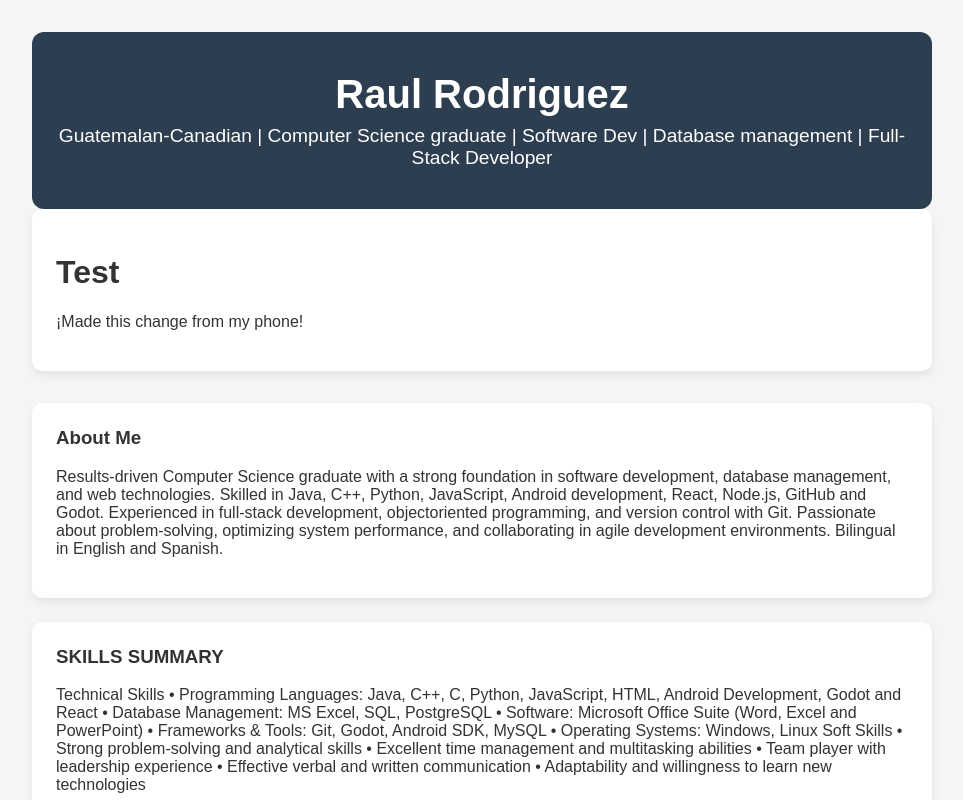
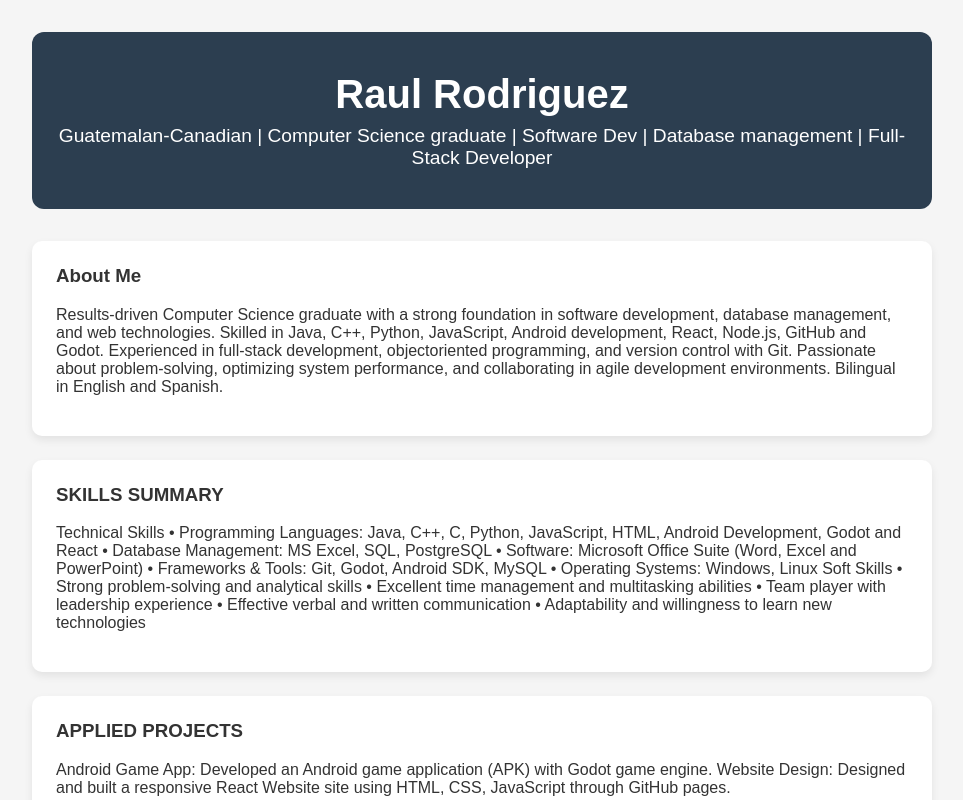
Before and after one commit to Raul-Rod/raul-rod.github.io, a React (Create React App) app: page / in a window 1280 px wide. Shown: the top 800 px of the page, without its empty margins (158-1121 px from the left). Built offline with nearby package versions, Linux system fonts and the light colour scheme.

Commit message:
returning back to original version.

```diff
--- a/src/App.js
+++ b/src/App.js
@@ -21,11 +21,6 @@ function App() {
           Full-Stack Developer
           </p>
       </header>
-
-      <div className="project-card">
-        <h1>Test</h1>
-        <p>¡Made this change from my phone!</p>
-      </div>
 
       <section className="section">
         <div className="projects">
```
